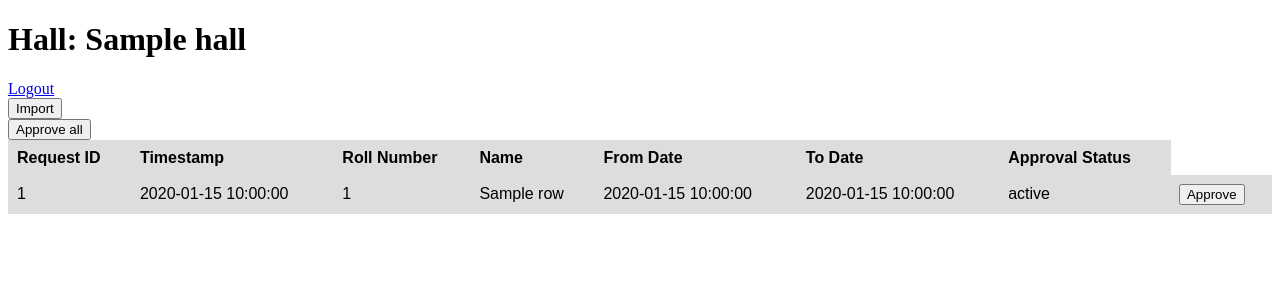
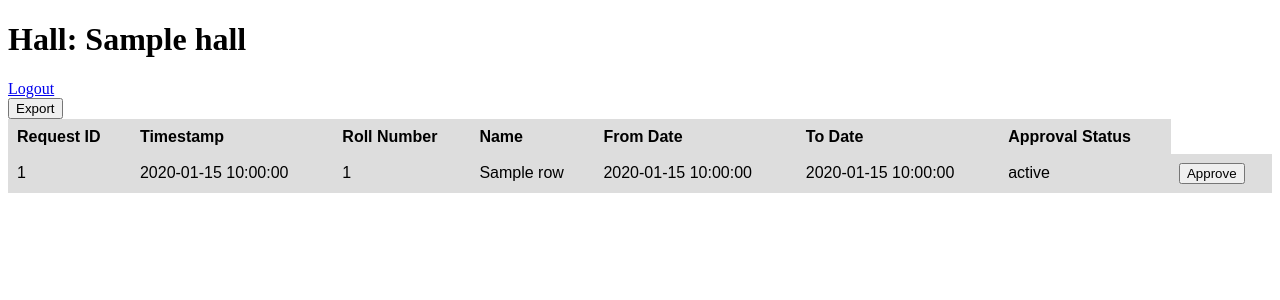
Before and after one commit to tsg-iitkgp/Gymkhana-Forms, a Python web app: template templates/applications.html in a window 1280 px wide. Shown: the top 300 px of the page. Run offline with Jinja, Linux system fonts and the light colour scheme; the template is opened without the code that fills it: most values are stand-ins (such as "Sample title", 1, 10 or a date in 2020).

Commit message:
Changed to export and deleted approve_all

```diff
--- a/templates/applications.html
+++ b/templates/applications.html
@@ -13,11 +13,11 @@
             Logout
 	</a>
 	<form action='get_csv' method="POST">
-			<button>Import</button>
+			<button>Export</button>
 	</form>
-	<form action='approve_all' method="POST">
+	 <!-- <form action='approve_all' method="POST">
 			<button>Approve all</button>
-	</form>
+	</form> -->
     <table style="width:100%">
 	   <tr>
 		<th>Request ID</th>
```
